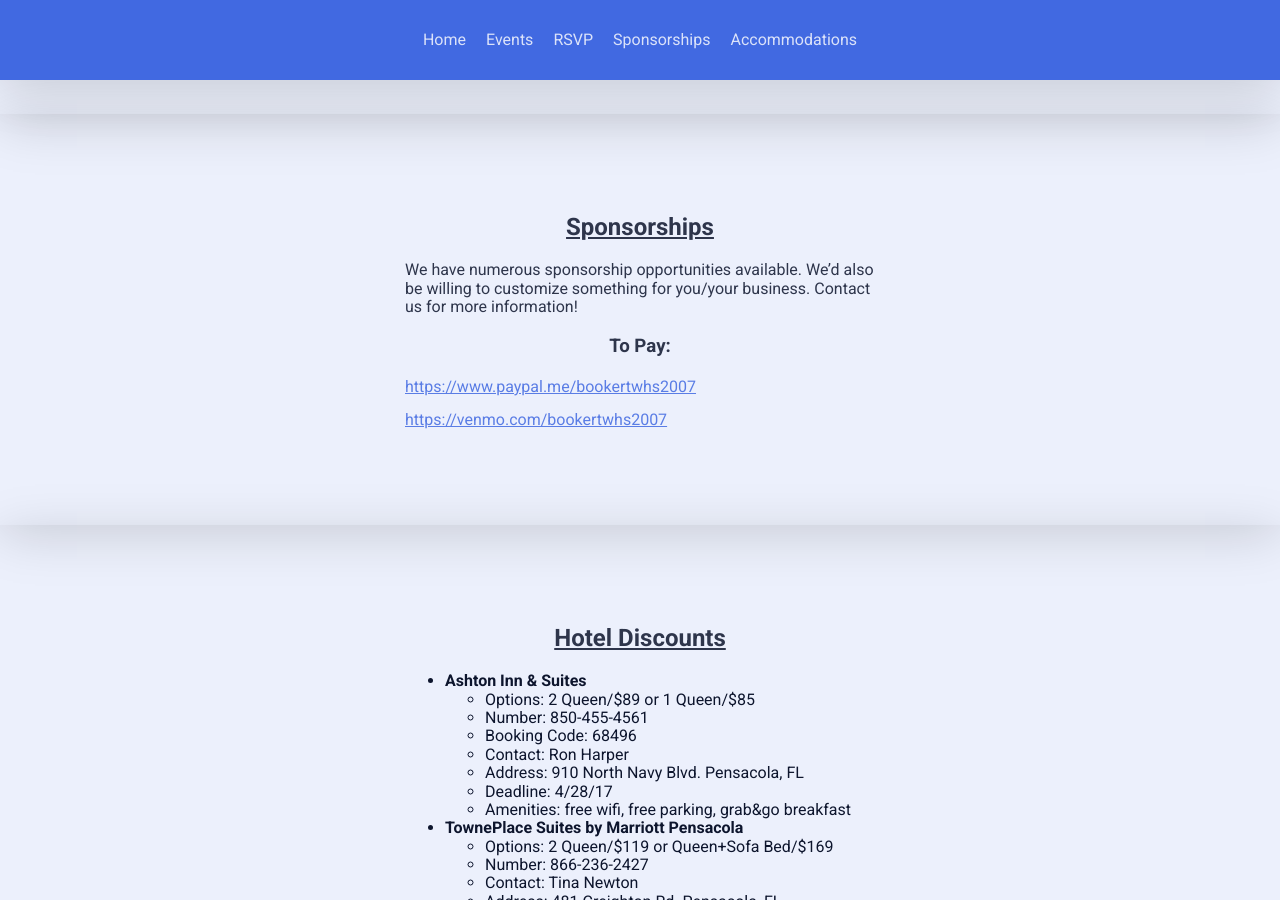
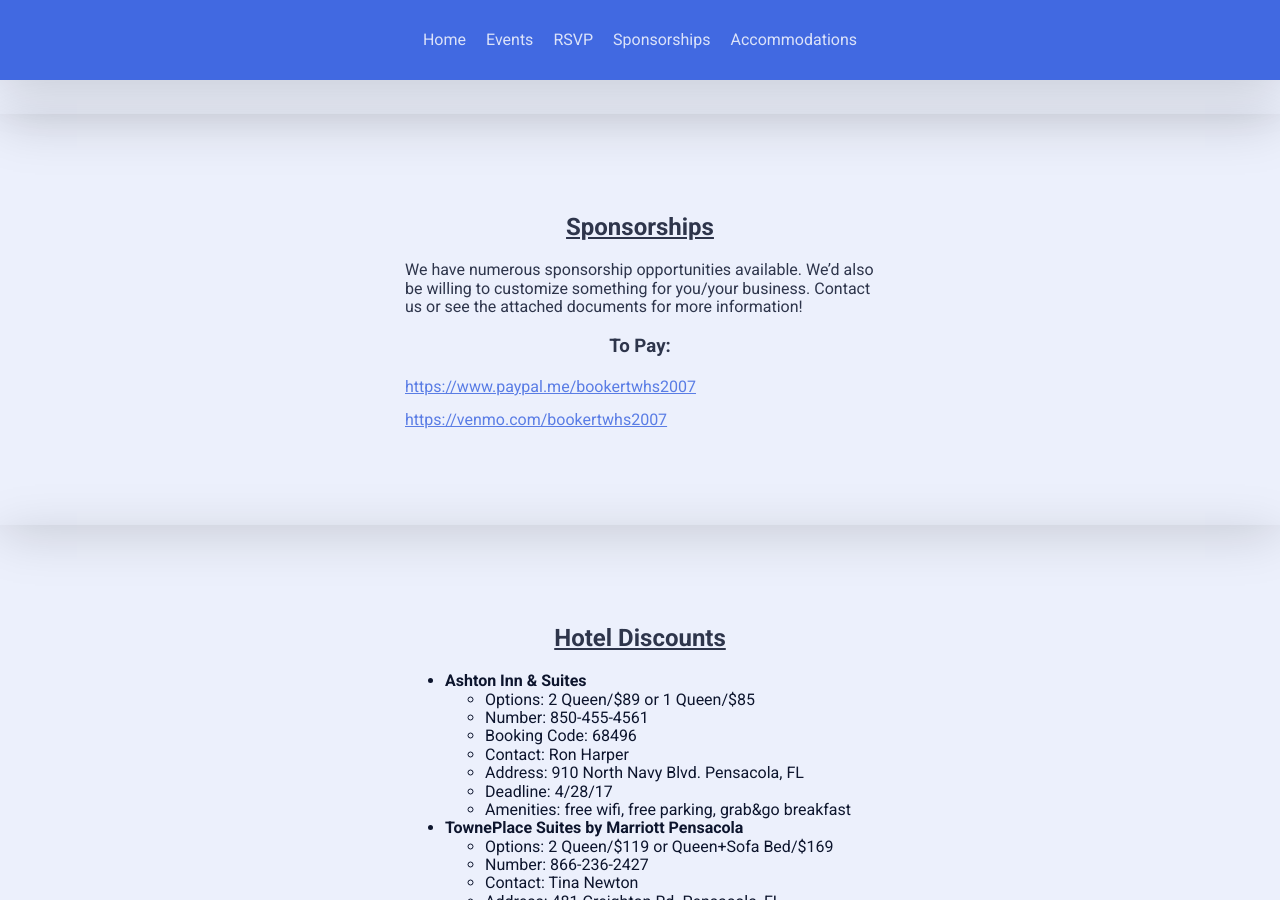
Before and after one commit to bookertwhs2007/bookertwhs, a Jekyll site: the page built from index.html, in a window 1280 px wide and 900 px high, scrolled down 2300 px. Built offline with Jekyll 4.4.1, drawn with Linux system fonts in a browser that asks for light colours; nearby versions of some CDN libraries.

Commit message:
Updated Sponsorships

```diff
--- a/_sections/sponsorships.markdown
+++ b/_sections/sponsorships.markdown
@@ -7,7 +7,7 @@ class: sponsorships
 
 ## Sponsorships
 
-We have numerous sponsorship opportunities available. We'd also be willing to customize something for you/your business. Contact us for more information!
+We have numerous sponsorship opportunities available. We'd also be willing to customize something for you/your business. Contact us or see the attached documents for more information!
 
 ### To Pay:
 [https://www.paypal.me/bookertwhs2007](https://www.paypal.me/bookertwhs2007)
```
